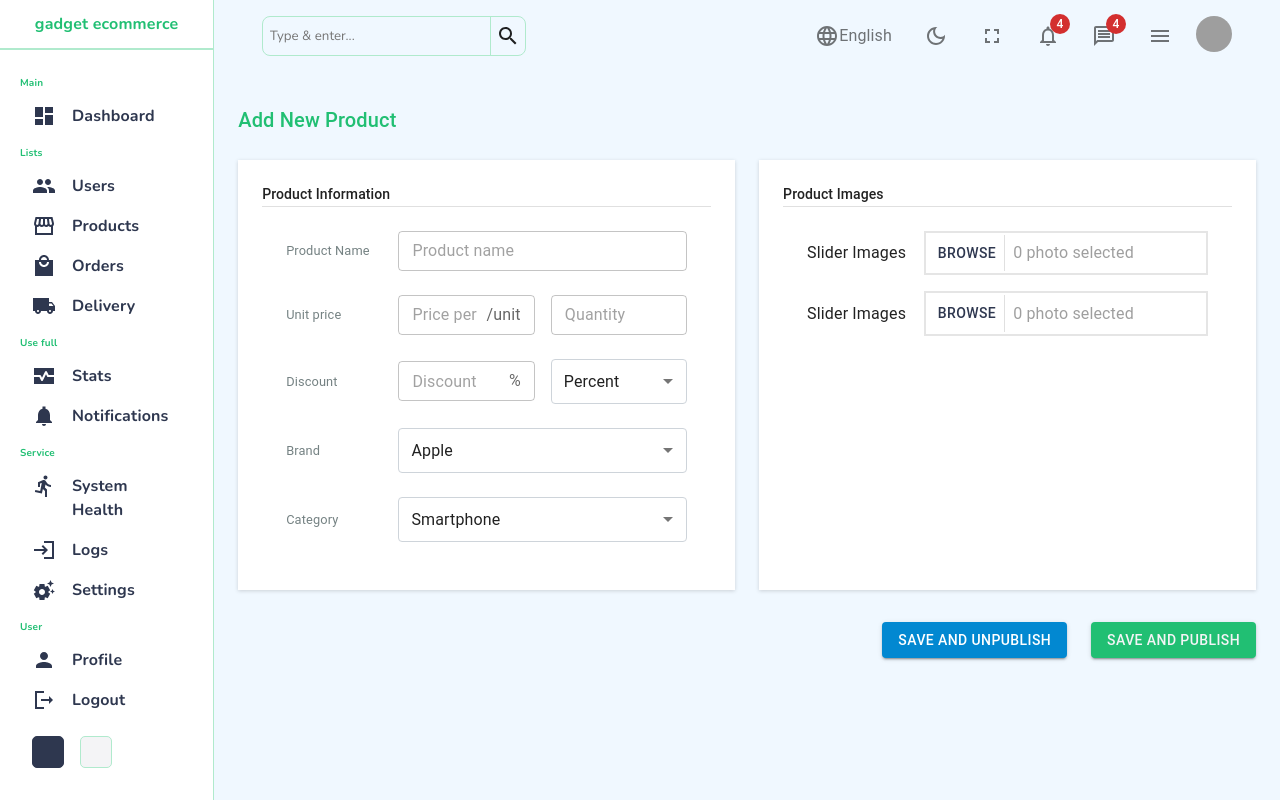
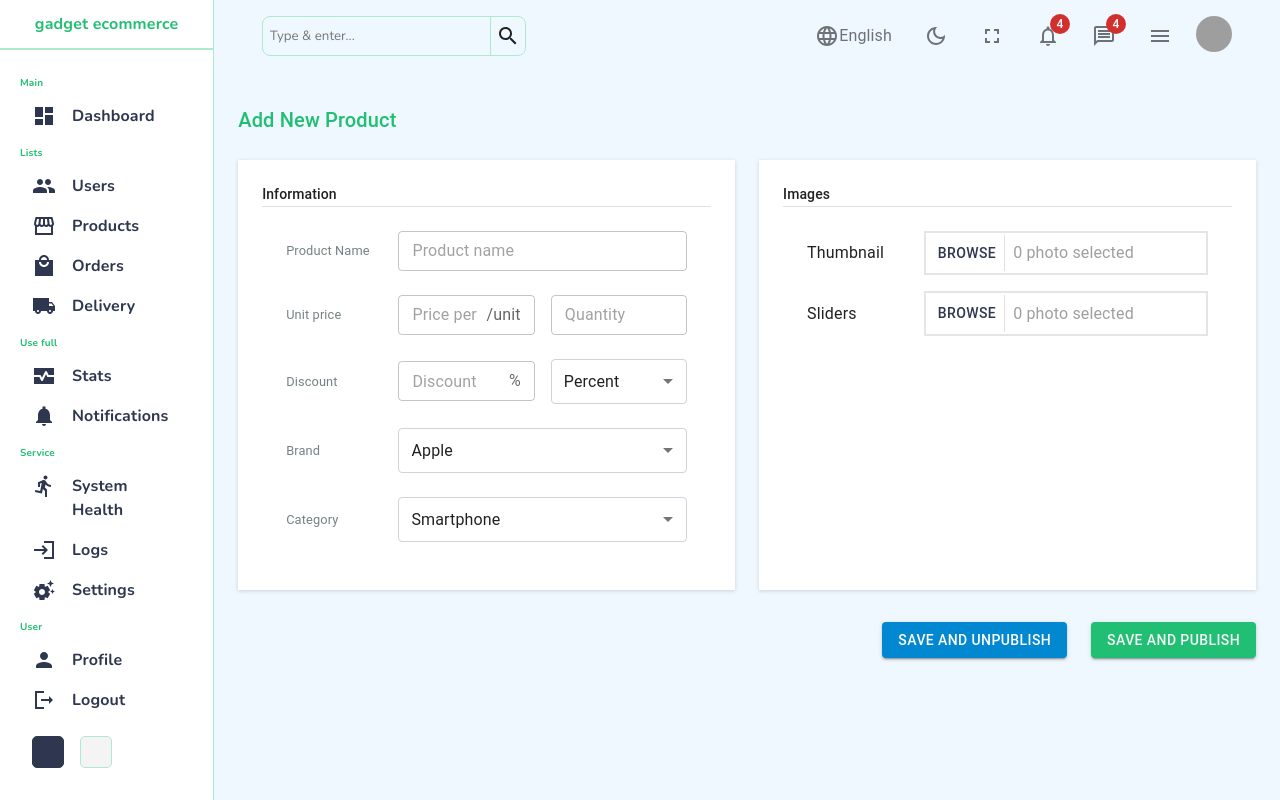
Before and after one commit to FreemanJournal/material-dashboard, a React (Create React App) app: page /users/new in a window 1280 px wide. Built offline with nearby package versions, Linux system fonts and the light colour scheme; grey boxes are pictures that could not be loaded.

Commit message:
Update image input state

```diff
--- a/src/utilities/CustomFormHook.tsx
+++ b/src/components/productWidgets/Images/CustomFormElements/CustomFormElements.tsx
@@ -1,10 +1,14 @@
 import { InputAdornment, OutlinedInput, TextField } from "@mui/material";
 import Stack from "@mui/material/Stack";
+import { forwardRef } from "react";
 import { useWatch } from "react-hook-form";
-import EnhancedTextField from "../components/productWidgets/Images/EnhancedTextField";
-import MiniCard from "../components/productWidgets/Images/MiniCard";
-import { useAppSelector } from "../redux/hooks";
-import { DiscountFormatCustom, MoneyFormatCustom } from "./NumberFormat";
+import { useAppSelector } from "../../../../redux/hooks";
+import { DiscountFormatCustom, MoneyFormatCustom } from "../../../../utilities/NumberFormat";
+import EnhancedTextField from "./EnhancedTextField";
+import MiniCard from "./MiniCard";
+import MultipleImageField from "./MultipleImageField";
+import SingleImageField from "./SingleImageField";
+
 export interface FormData {
   product_name: string;
   price_per_unit: string;
@@ -19,6 +23,7 @@ export function EnhancedImageStack() {
 
   const sliderImages = useAppSelector<any[]>((state)=>state.products.images)
 
+
   function EnhancedMiniCard() {
     if (sliderImages?.length > 0) {
       let allCard: any = [];
@@ -30,6 +35,8 @@ export function EnhancedImageStack() {
               size={sliderImages[key].size}
               key={key}
               cardId={key}
+              multiple={true}
+
             />
           );
         }
@@ -42,8 +49,45 @@ export function EnhancedImageStack() {
 
   return (
     <Stack gap={2}>
-      <EnhancedTextField
+      <MultipleImageField
         length={sliderImages?.length || 0}
+      />
+      <Stack direction={"row"} gap={3} flexWrap="wrap">
+        <EnhancedMiniCard />
+      </Stack>
+    </Stack>
+  ); // only re-render at the custom hook level, when firstName changes
+}
+export function EnhancedSingleImageStack() {
+
+  const thumbImages = useAppSelector<any[]>((state)=>state.products.thumbImg)
+
+  function EnhancedMiniCard() {
+    if (thumbImages?.length > 0) {
+      let allCard: any = [];
+      for (const key in thumbImages) {
+        if (typeof thumbImages[key] === "object") {
+          allCard.push(
+            <MiniCard
+              url={URL.createObjectURL(thumbImages[key])}
+              size={thumbImages[key].size}
+              key={key}
+              cardId={key}
+              multiple={false}
+            />
+          );
+        }
+      }
+
+      return <>{allCard}</>;
+    }
+    return <></>;
+  }
+
+  return (
+    <Stack gap={2}>
+      <SingleImageField
+        length={thumbImages?.length || 0}
       />
       <Stack direction={"row"} gap={3} flexWrap="wrap">
         <EnhancedMiniCard />
@@ -55,7 +99,7 @@ export function EnhancedImageStack() {
 export function DiscountTextFiled({ control, register }: any) {
   const discountType = useWatch({
     control,
-    name: "discount_type", // without supply name will watch the entire form, or ['firstName', 'lastName'] to watch both
+    name: "discount_type",
     defaultValue: "percent", // default value before the render
   });
 
@@ -82,5 +126,5 @@ export function DiscountTextFiled({ control, register }: any) {
       // helperText="This field is required."
       sx={{ flex: 1 }}
     />
-  ); // only re-render at the custom hook level, when firstName changes
+  );
 }
--- /dev/null
+++ b/src/components/productWidgets/Images/CustomFormElements/EnhancedTextField.tsx
@@ -0,0 +1,58 @@
+import {
+    Box,
+    Button,
+    Divider,
+    InputBase,
+    Stack,
+    Typography
+  } from "@mui/material";
+import { useAppDispatch } from "../../../../redux/hooks";
+import { setSliderImage } from "../../../../redux/state/product.slice";
+
+  export default function EnhancedTextField({ length }: any) {
+    const dispatch = useAppDispatch()
+    const imageUploadHandler = (e:any) => {
+      dispatch(setSliderImage(e.target.files))
+    }
+    return (
+      <Stack direction={"row"} alignItems="center">
+        <Typography flex="3"> Slider</Typography>
+        <input
+          accept="image/*"
+          id="icon-product-slider-photo"
+          type="file"
+          style={{ display: "none" }}
+          multiple
+          onChange={imageUploadHandler}
+        />
+        <Box
+
+          sx={{
+            p: "2px 4px",
+            display: "flex",
+            alignItems: "center",
+            flex: 7,
+            border: "2px solid rgba(0,0,0,0.1)",
+            // borderColor: "custom.main",
+          }}
+        >
+          <Button
+            variant="text"
+            sx={{ color: "custom.dark", border: 0, outline: 0 }}
+            disableElevation
+            component="label"
+            htmlFor="icon-product-slider-photo"
+          >
+            Browse
+          </Button>
+          <Divider orientation="vertical" flexItem />
+          <InputBase
+            sx={{ ml: 1, flex: 1 }}
+            value={`${length} photo selected`}
+            inputProps={{ "aria-label": "selected image" }}
+            disabled
+          />
+        </Box>
+      </Stack>
+    );
+  }
--- a/src/components/productWidgets/Images/EnhancedTextField.tsx
+++ b/src/components/productWidgets/Images/CustomFormElements/MultipleImageField.tsx
@@ -4,28 +4,34 @@ import {
   Divider,
   InputBase,
   Stack,
-  Typography
+  Typography,
 } from "@mui/material";
-import { useAppDispatch } from "../../../redux/hooks";
-import { setSliderImage } from "../../../redux/state/product.slice";
-export default function EnhancedTextField({ length }: any) {
-  const dispatch = useAppDispatch()
-  const imageUploadHandler = (e:any) => {
-    dispatch(setSliderImage(e.target.files))
-  }
+import { useAppDispatch, useAppSelector } from "../../../../redux/hooks";
+import { setSliderImage } from "../../../../redux/state/product.slice";
+
+export default function MultipleImageField({ length }: any) {
+  const dispatch = useAppDispatch();
+  const imageUploadHandler = (e: any) => {
+    console.log("Files from MultipleImageField", e.target.files);
+
+    dispatch(setSliderImage(e.target.files));
+  };
+  const sliderImages = useAppSelector<any[]>((state) => state.products.images);
+  console.log("sliderImages", sliderImages);
   return (
     <Stack direction={"row"} alignItems="center">
-      <Typography flex="3"> Slider Images</Typography>
+      <Typography flex="3">Sliders</Typography>
       <input
+        name="image[]"
         accept="image/*"
-        id="icon-product-thumbnail-photo"
+        id="icon-product-slider-photo"
         type="file"
         style={{ display: "none" }}
-        multiple
+        multiple={true}
+        // value={sliderImages}
         onChange={imageUploadHandler}
       />
       <Box
-
         sx={{
           p: "2px 4px",
           display: "flex",
@@ -40,7 +46,7 @@ export default function EnhancedTextField({ length }: any) {
           sx={{ color: "custom.dark", border: 0, outline: 0 }}
           disableElevation
           component="label"
-          htmlFor="icon-product-thumbnail-photo"
+          htmlFor="icon-product-slider-photo"
         >
           Browse
         </Button>
--- /dev/null
+++ b/src/components/productWidgets/Images/CustomFormElements/SingleImageField.tsx
@@ -0,0 +1,58 @@
+import {
+    Box,
+    Button,
+    Divider,
+    InputBase,
+    Stack,
+    Typography
+  } from "@mui/material";
+import { useAppDispatch } from "../../../../redux/hooks";
+import { setThumbnailImage } from "../../../../redux/state/product.slice";
+
+  export default function SingleImageField({ length }: any) {
+    const dispatch = useAppDispatch()
+    const imageUploadHandler = (e:any) => {
+        // console.log('Files',e.target.files)
+      dispatch(setThumbnailImage(e.target.files))
+    }
+    return (
+      <Stack direction={"row"} alignItems="center">
+        <Typography flex="3">Thumbnail</Typography>
+        <input
+          accept="image/*"
+          id="icon-product-thumbnail-photo"
+          type="file"
+          style={{ display: "none" }}
+          onChange={imageUploadHandler}
+        />
+        <Box
+
+          sx={{
+            p: "2px 4px",
+            display: "flex",
+            alignItems: "center",
+            flex: 7,
+            border: "2px solid rgba(0,0,0,0.1)",
+            // borderColor: "custom.main",
+          }}
+        >
+          <Button
+            variant="text"
+            sx={{ color: "custom.dark", border: 0, outline: 0 }}
+            disableElevation
+            component="label"
+            htmlFor="icon-product-thumbnail-photo"
+          >
+            Browse
+          </Button>
+          <Divider orientation="vertical" flexItem />
+          <InputBase
+            sx={{ ml: 1, flex: 1 }}
+            value={`${length} photo selected`}
+            inputProps={{ "aria-label": "selected image" }}
+            disabled
+          />
+        </Box>
+      </Stack>
+    );
+  }
--- a/src/components/productWidgets/Images/Images.tsx
+++ b/src/components/productWidgets/Images/Images.tsx
@@ -1,20 +1,20 @@
 import {
   Box, Divider, Typography
 } from "@mui/material";
-import { EnhancedImageStack } from "../../../utilities/CustomFormHook";
-export default function ProductImages({ register }: any) {
+import { EnhancedImageStack, EnhancedSingleImageStack } from "./CustomFormElements/CustomFormElements";
+export default function ProductImages() {
 
 
 
   return (
     <Box className="bg_shadow" flex={1} p={3}>
       <Typography variant="subtitle2" sx={{ color: "custom.dark_light" }}>
-        Product Images
+        Images
       </Typography>
       <Divider/>
       <Box p={3}>
         <Box className="right">
-          <EnhancedImageStack/>
+          <EnhancedSingleImageStack/>
           <EnhancedImageStack/>
 
         </Box>
--- a/src/components/productWidgets/information/Information.tsx
+++ b/src/components/productWidgets/information/Information.tsx
@@ -12,12 +12,12 @@ import {
   useFormControl,
 } from "@mui/material";
 import { forwardRef } from "react";
-import { DiscountTextFiled } from "../../../utilities/CustomFormHook";
 import { BootstrapInput } from "../../../utilities/MuiCustomComponent";
 import {
   MoneyFormatCustom,
   NumberFormatCustom,
 } from "../../../utilities/NumberFormat";
+import { DiscountTextFiled } from "../Images/CustomFormElements/CustomFormElements";
 import "./information.scss";
 export default function ProductInfo({ register, control }: any) {
   const { focused } = useFormControl() || {};
@@ -55,7 +55,7 @@ export default function ProductInfo({ register, control }: any) {
   return (
     <Box className="left bg_shadow" flex={1} p={3}>
       <Typography variant="subtitle2" sx={{ color: "custom.dark_light" }}>
-        Product Information
+         Information
       </Typography>
       <Divider />
       <Box p={3}>
--- a/src/pages/New/New.page.tsx
+++ b/src/pages/New/New.page.tsx
@@ -1,10 +1,10 @@
 import { Box, Button, Stack, Typography } from "@mui/material";
 import { useForm } from "react-hook-form";
 import Navbar from "../../components/navbar/Navbar";
+import { FormData } from "../../components/productWidgets/Images/CustomFormElements/CustomFormElements";
 import ProductImages from "../../components/productWidgets/Images/Images";
 import ProductInfo from "../../components/productWidgets/information/Information";
 import Sidebar from "../../components/sidebar/Sidebar";
-import { FormData } from "../../utilities/CustomFormHook";
 
 export default function New() {
   const {
@@ -41,7 +41,7 @@ export default function New() {
           </Typography>
           <Stack className="" direction="row" gap={3}>
             <ProductInfo register={register} control={control} />
-            <ProductImages register={register}/>
+            <ProductImages />
           </Stack>
           <Box
             sx={{
--- a/src/redux/state/product.slice.ts
+++ b/src/redux/state/product.slice.ts
@@ -1,15 +1,20 @@
 import {createSlice} from "@reduxjs/toolkit"
 import type {PayloadAction} from "@reduxjs/toolkit"
 interface ProductState{
-    images:any []
+    images:any [],
+    thumbImg:any [],
 }
 const initialState:ProductState = {
-    images:[]
+    images:[],
+    thumbImg:[]
 }
 export const productSlice = createSlice({
     name:"products",
     initialState,
     reducers:{
+        setThumbnailImage:(state:ProductState,action:PayloadAction<[]>) =>{
+            state.thumbImg = action.payload
+        },
         setSliderImage:(state:ProductState,action:PayloadAction<[]>) =>{
             state.images = action.payload
         },
@@ -25,5 +30,5 @@ export const productSlice = createSlice({
 
 })
 
-export const {setSliderImage,deleteImage} = productSlice.actions
+export const {setThumbnailImage,setSliderImage,deleteImage} = productSlice.actions
 export default productSlice.reducer;
```
Also changed, not shown: src/components/productWidgets/Images/CustomFormElements/MiniCard.tsx (renamed from src/components/productWidgets/Images/MiniCard.tsx, +6 -4 lines), src/components/productWidgets/Images/CustomFormElements/miniCard.scss (renamed from src/components/productWidgets/Images/miniCard.scss).
